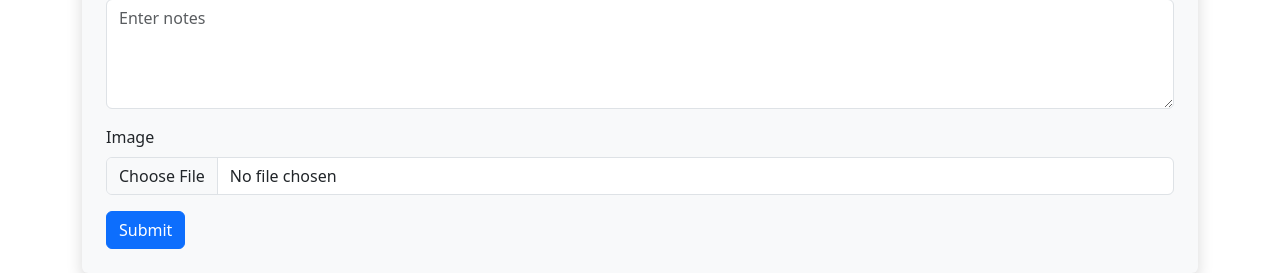
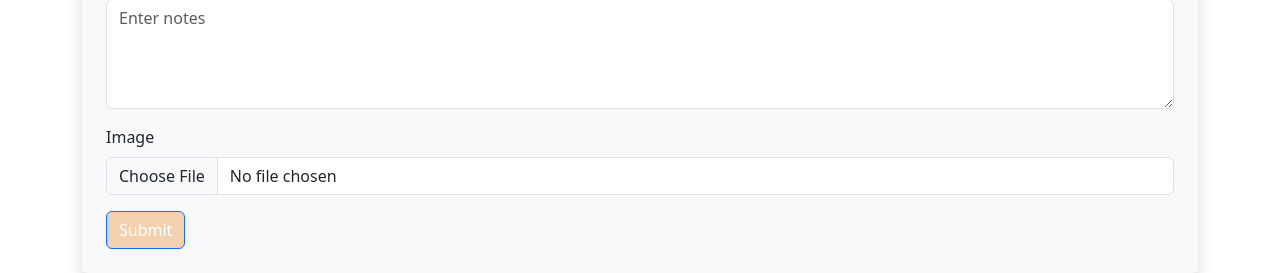
Before and after one commit to bsearight/PersonalizedCatalog, a Flask app: page /create_item in a window 1280 px wide. Shown: the part 1086-1359 px from the top of the page. Run offline with Flask 3, Linux system fonts and the light colour scheme; a user stored in the database is signed in.

Commit message:
changed button colors

```diff
--- a/templates/create_item.html
+++ b/templates/create_item.html
@@ -4,7 +4,7 @@
 <div class="container mt-5">
   <h1 class="text-center mb-4">Create Item</h1>
   <button onclick="history.back()" class="btn btn-secondary mb-4">Back</button>
-  <form method="POST" action="/create_item" enctype="multipart/form-data" class="shadow p-4 bg-light rounded">
+  <form method="POST" action="/create_item" enctype="multipart/form-data" style = "background-color: #12263A" class="shadow p-4 bg-light rounded">
     <div class="mb-3">
       <label for="item_name" class="form-label">Name</label>
       <input type="text" id="item_name" name="item_name" class="form-control" placeholder="Enter name" required>
@@ -60,57 +60,7 @@
       <label for="item_image" class="form-label">Image</label>
       <input type="file" id="item_image" name="item_image" class="form-control" accept="image/*">
     </div>
-    <button type="submit" class="btn btn-primary">Submit</button>
+    <button type="submit" style="background-color: #F4D1AE" class="btn btn-primary">Submit</button>
   </form>
 </div>
-<!--<h1>Create Item</h1>
-<button onclick="history.back()" class = "previous round">Back</button>
-<form method="POST" action="/create_item" enctype="multipart/form-data">
-    <label for="item_name">Name</label>
-    <input type="text" name="item_name" placeholder="Enter name" required>
-    <hr>
-    <label for="item_description">Description</label>
-    <input type="text" name="item_description" placeholder="Enter description" required>
-    <hr>
-    <label for="item_brand">Brand</label>
-    <input type="text" name="item_brand" placeholder="Enter brand">
-    <hr>
-    <label for="item_type">Item Type</label>
-    <input type="text" name="item_type" placeholder="Enter item type">
-    <hr>
-    <label for="item_color">Color</label>
-    <input type="text" name="item_color" placeholder="Enter color">
-    <hr>
-    <label for="item_purchase_link">Purchase Link</label>
-    <input type="url" name="item_purchase_link" placeholder="Enter purchase link">
-    <hr>
-    <label for="item_cost">Cost</label>
-    <input type="number" name="item_cost" placeholder="Enter cost" min="0" step="0.01">
-    <hr>
-    <label for="rating">Rating</label>
-    <fieldset>
-        <span class="star-cb-group">
-          <input type="radio" id="rating-5" name="rating" value="5" />
-          <label for="rating-5">5</label>
-          <input type="radio" id="rating-4" name="rating" value="4" checked="checked" />
-          <label for="rating-4">4</label>
-          <input type="radio" id="rating-3" name="rating" value="3" />
-          <label for="rating-3">3</label>
-          <input type="radio" id="rating-2" name="rating" value="2" />
-          <label for="rating-2">2</label>
-          <input type="radio" id="rating-1" name="rating" value="1" />
-          <label for="rating-1">1</label>
-          <input type="radio" id="rating-0" name="rating" value="0" class="star-cb-clear" />
-          <label for="rating-0">0</label>
-        </span>
-    </fieldset>
-    <hr>
-    <label for="item_notes">Notes</label>
-    <textarea name="item_notes" placeholder="Enter notes"></textarea>
-    <hr>
-    <label for="item_image">Image</label>
-    <input type="file" name="item_image" accept="image/*">
-    <hr>
-    <button type="submit">Submit</button>
-</form>-->
 {% endblock %}
```
